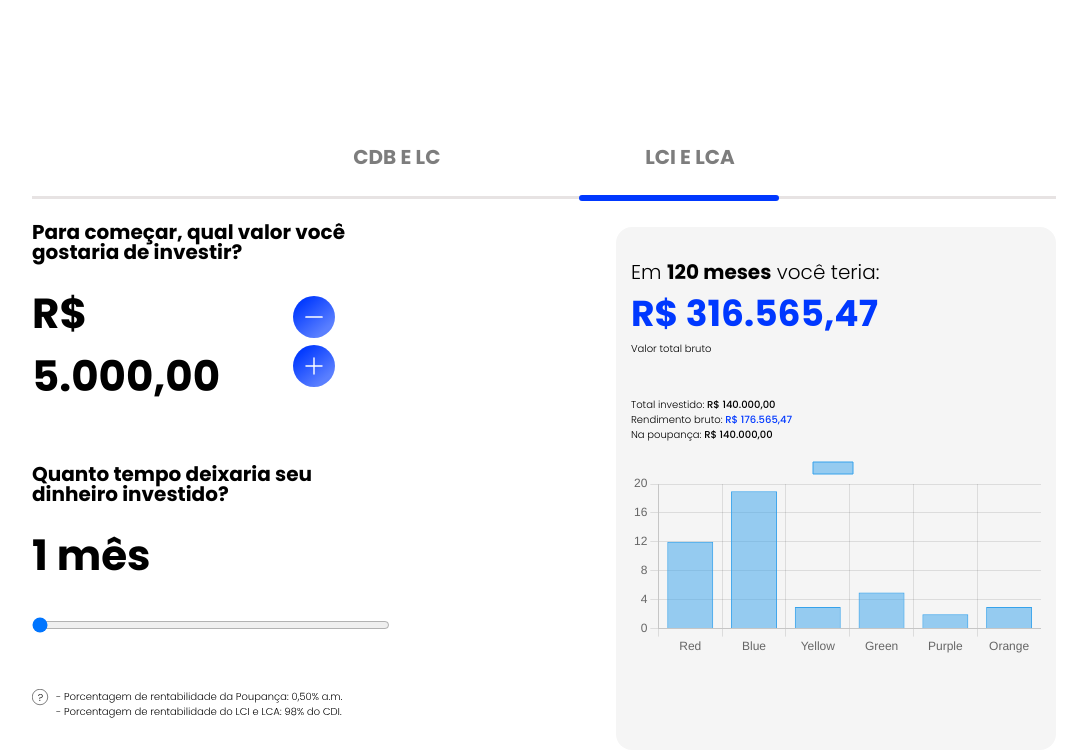
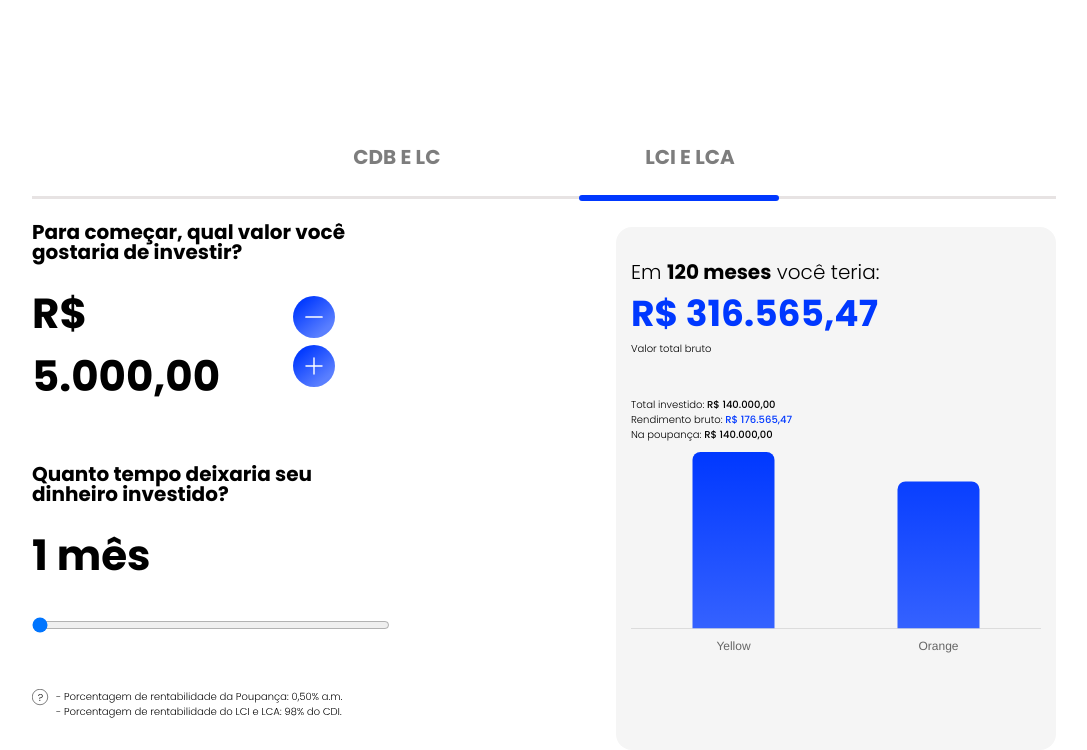
Before and after one commit to lindembergs/simulador-de-investimentos-v2, a website: page index.html in a window 1280 px wide. Shown: the part 104-854 px from the top of the page, without its empty margins (96-1183 px from the left). Drawn offline with nearby package versions, Linux system fonts and the light colour scheme.

Commit message:
fim da implementacao do grafico

```diff
--- a/assets/css/styles.css
+++ b/assets/css/styles.css
@@ -85,6 +85,7 @@ main {
   display: flex;
   justify-content: space-between;
   align-items: center;
+  flex-wrap: wrap;
 }
 .investment-box {
   width: 35%;
--- a/assets/js/main.js
+++ b/assets/js/main.js
@@ -1,35 +1,66 @@
-let monthsSpan = document.querySelector(".months");
-let monthsSlider = document.querySelector(".months-slider");
+// início do perrengue do gráfico
 
-monthsSlider.addEventListener("input", () => {
-  let updatedMonths = parseInt(monthsSlider.value);
-  monthsSpan.textContent =
-    updatedMonths === 1 ? "1 mês" : updatedMonths + " meses";
-});
+document.addEventListener("DOMContentLoaded", () => {
+  const ctx = document.getElementById("myChart").getContext("2d");
 
-// inicio do perrengue com os gráficos
+  const gradient = ctx.createLinearGradient(0, 0, 0, 300);
+  gradient.addColorStop(0, "#0038FF");
+  gradient.addColorStop(1, "#5A7FFF");
 
-document.addEventListener("DOMContentLoaded", function () {
-  const ctx = document.getElementById("myChart");
-
-  new Chart(ctx, {
+  const myChart = new Chart(ctx, {
     type: "bar",
     data: {
-      labels: ["Red", "Blue", "Yellow", "Green", "Purple", "Orange"],
+      labels: ["Yellow", "Orange"],
       datasets: [
         {
-          label: "",
-          data: [12, 19, 3, 5, 2, 3],
-          borderWidth: 1,
+          data: [12, 10],
+          backgroundColor: gradient,
+          borderWidth: 0,
+          barPercentage: 0.5,
         },
       ],
     },
     options: {
       scales: {
         y: {
+          display: false,
           beginAtZero: true,
+          grid: { display: false, drawBorder: false },
+        },
+        x: { grid: { display: false, drawBorder: false } },
+      },
+      plugins: {
+        legend: { display: false },
+        tooltip: { callbacks: { title: () => "" } },
+        afterDraw: (chart) => {
+          const ctx = chart.ctx;
+          chart.data.datasets.forEach((dataset, datasetIndex) => {
+            const meta = chart.getDatasetMeta(datasetIndex);
+            if (!meta.hidden) {
+              meta.data.forEach((element, index) => {
+                const model = element._model;
+                const value = index === 0 ? "R$69.996,00" : "R$104.037,43";
+                ctx.fillStyle = "#000";
+                ctx.font = "12px Arial";
+                ctx.textAlign = "center";
+                ctx.textBaseline = "bottom";
+                ctx.fillText(value, model.x, model.y - 10);
+              });
+            }
+          });
+        },
+      },
+      elements: {
+        bar: {
+          borderRadius: {
+            topRight: 8,
+            topLeft: 8,
+            bottomRight: 0,
+            bottomLeft: 0,
+          },
         },
       },
     },
   });
 });
+// fim do inimigo
--- a/index.html
+++ b/index.html
@@ -24,12 +24,14 @@
           <div class="investment-box">
             <p>Para começar, qual valor você gostaria de investir?</p>
             <div class="value-and-btn">
-              <div><span>R$ 5.000,00</span></div>
+              <div><span id="investment-value">R$ 5.000,00</span></div>
               <div class="btn">
-                <button>
+                <button id="btn-subtract">
                   <img src="assets/icons/btn_subtrai.svg" alt="" />
                 </button>
-                <button><img src="assets/icons/btn_soma.svg" alt="" /></button>
+                <button id="btn-sum">
+                  <img src="assets/icons/btn_soma.svg" alt="" />
+                </button>
               </div>
             </div>
             <p class="time">Quanto tempo deixaria seu dinheiro investido?</p>
@@ -65,6 +67,7 @@
       </main>
     </div>
     <script src="assets/js/main.js"></script>
+    <!-- <script src="./node_modules/chart.js/dist/chart.js"></script> -->
     <script defer src="https://cdn.jsdelivr.net/npm/chart.js"></script>
   </body>
 </html>
```
